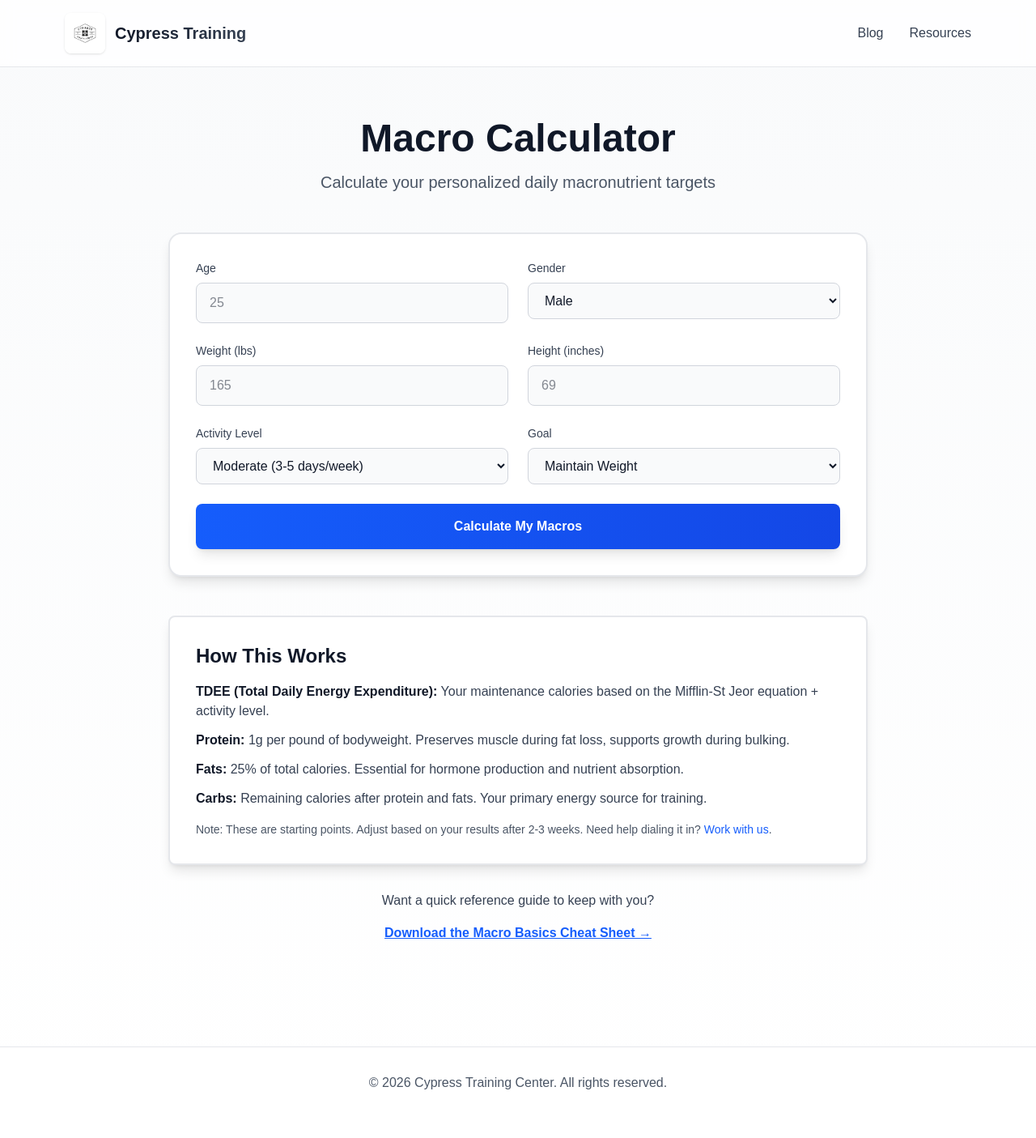
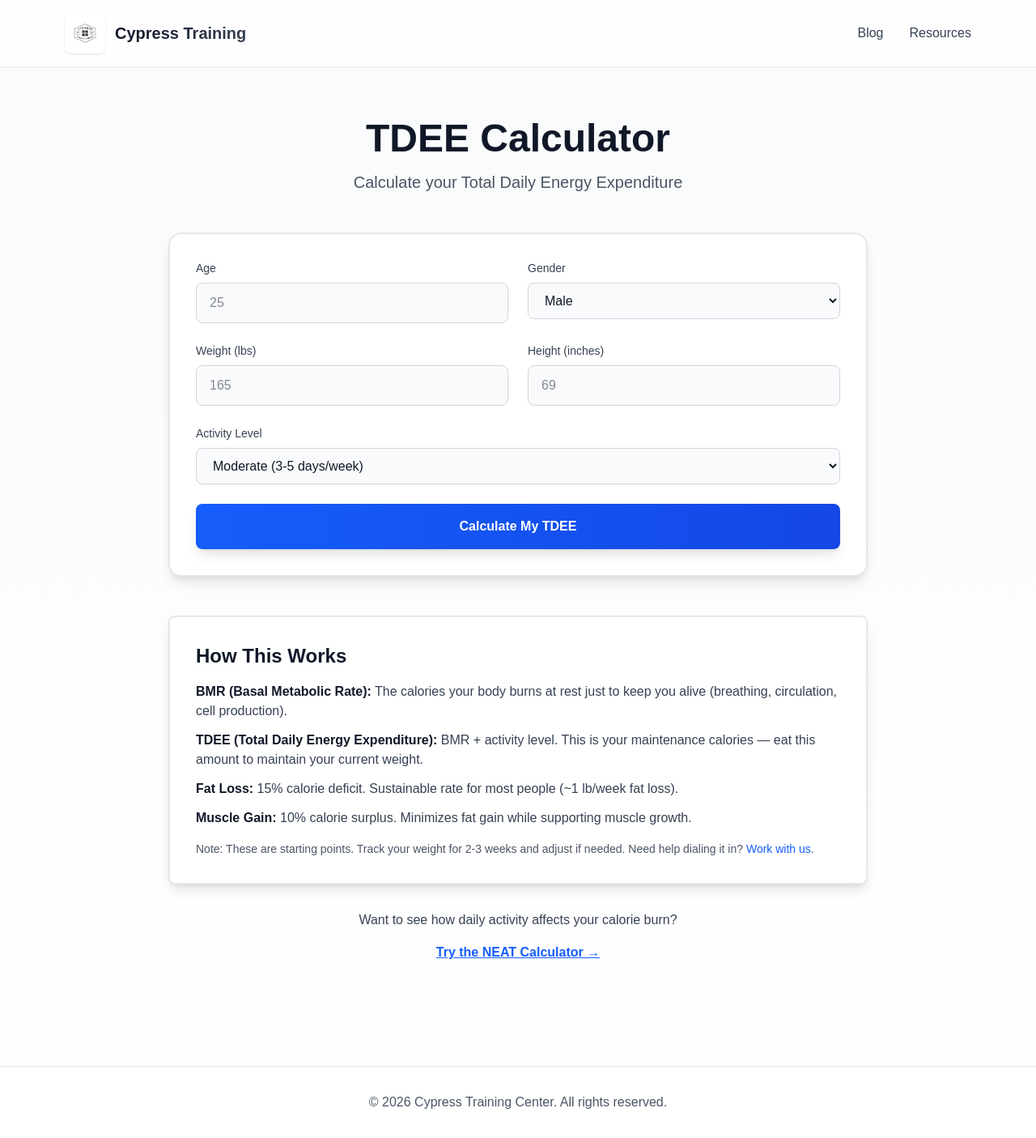
Before and after one commit to iandramirez94/cypress-training-site, a Next.js app: page /calculator in a window 1280 px wide. Shown: the whole page at 81% size. Before the commit the page ends 1381 px from the top, so only its background shows below. Built offline with nearby package versions, Linux system fonts and the light colour scheme.

Commit message:
Convert macro calculator to TDEE calculator (calories only, no macros)

```diff
--- a/app/calculator/page.tsx
+++ b/app/calculator/page.tsx
@@ -4,22 +4,20 @@ import { useState } from 'react';
 import Link from 'next/link';
 import Image from 'next/image';
 
-export default function MacrosCalculator() {
+export default function TDEECalculator() {
   const [age, setAge] = useState('');
   const [gender, setGender] = useState('male');
   const [weight, setWeight] = useState('');
   const [height, setHeight] = useState('');
   const [activityLevel, setActivityLevel] = useState('moderate');
-  const [goal, setGoal] = useState('maintain');
   const [results, setResults] = useState<{
+    bmr: number;
     tdee: number;
-    protein: { grams: number; calories: number };
-    carbs: { grams: number; calories: number };
-    fats: { grams: number; calories: number };
-    totalCalories: number;
+    cut: number;
+    bulk: number;
   } | null>(null);
 
-  const calculateMacros = () => {
+  const calculateTDEE = () => {
     const weightNum = parseFloat(weight);
     const heightNum = parseFloat(height);
     const ageNum = parseInt(age);
@@ -51,36 +49,14 @@ export default function MacrosCalculator() {
     };
 
     const tdee = Math.round(bmr * activityMultipliers[activityLevel]);
-
-    // Adjust for goal
-    let targetCalories: number;
-    if (goal === 'cut') {
-      targetCalories = Math.round(tdee * 0.85); // 15% deficit
-    } else if (goal === 'bulk') {
-      targetCalories = Math.round(tdee * 1.1); // 10% surplus
-    } else {
-      targetCalories = tdee;
-    }
-
-    // Calculate macros
-    // Protein: 1g per lb bodyweight
-    const proteinGrams = Math.round(weightNum);
-    const proteinCalories = proteinGrams * 4;
-
-    // Fats: 25% of total calories
-    const fatCalories = Math.round(targetCalories * 0.25);
-    const fatGrams = Math.round(fatCalories / 9);
-
-    // Carbs: remaining calories
-    const carbCalories = targetCalories - proteinCalories - fatCalories;
-    const carbGrams = Math.round(carbCalories / 4);
+    const cut = Math.round(tdee * 0.85); // 15% deficit
+    const bulk = Math.round(tdee * 1.1); // 10% surplus
 
     setResults({
+      bmr: Math.round(bmr),
       tdee,
-      protein: { grams: proteinGrams, calories: proteinCalories },
-      carbs: { grams: carbGrams, calories: carbCalories },
-      fats: { grams: fatGrams, calories: fatCalories },
-      totalCalories: targetCalories,
+      cut,
+      bulk,
     });
   };
 
@@ -110,10 +86,10 @@ export default function MacrosCalculator() {
       <main className="max-w-4xl mx-auto px-4 py-16">
         <div className="text-center mb-12">
           <h1 className="text-5xl font-bold text-gray-900 mb-4">
-            Macro Calculator
+            TDEE Calculator
           </h1>
           <p className="text-xl text-gray-600">
-            Calculate your personalized daily macronutrient targets
+            Calculate your Total Daily Energy Expenditure
           </p>
         </div>
 
@@ -177,7 +153,7 @@ export default function MacrosCalculator() {
             </div>
 
             {/* Activity Level */}
-            <div>
+            <div className="md:col-span-2">
               <label className="block text-sm font-medium text-gray-700 mb-2">
                 Activity Level
               </label>
@@ -193,29 +169,13 @@ export default function MacrosCalculator() {
                 <option value="veryActive">Very Active (2x/day)</option>
               </select>
             </div>
-
-            {/* Goal */}
-            <div>
-              <label className="block text-sm font-medium text-gray-700 mb-2">
-                Goal
-              </label>
-              <select
-                value={goal}
-                onChange={(e) => setGoal(e.target.value)}
-                className="w-full px-4 py-3 bg-gray-50 border border-gray-300 rounded-lg text-gray-900 focus:border-blue-500 focus:ring-2 focus:ring-blue-500/20 focus:outline-none"
-              >
-                <option value="cut">Lose Fat (15% deficit)</option>
-                <option value="maintain">Maintain Weight</option>
-                <option value="bulk">Build Muscle (10% surplus)</option>
-              </select>
-            </div>
           </div>
 
           <button
-            onClick={calculateMacros}
+            onClick={calculateTDEE}
             className="w-full bg-gradient-to-r from-blue-600 to-blue-700 hover:from-blue-700 hover:to-blue-800 text-white font-semibold py-4 rounded-lg shadow-lg hover:shadow-xl transform hover:scale-[1.02] transition-all"
           >
-            Calculate My Macros
+            Calculate My TDEE
           </button>
         </div>
 
@@ -223,68 +183,45 @@ export default function MacrosCalculator() {
         {results && (
           <div className="bg-white rounded-2xl border-2 border-gray-200 shadow-lg p-8">
             <h2 className="text-3xl font-bold text-gray-900 mb-6 text-center">
-              Your Daily Targets
+              Your Daily Calorie Targets
             </h2>
 
+            {/* BMR */}
+            <div className="bg-gradient-to-br from-gray-50 to-white border-2 border-gray-200 rounded-lg p-6 text-center mb-6">
+              <p className="text-gray-600 text-sm mb-2">Basal Metabolic Rate (BMR)</p>
+              <p className="text-4xl font-bold text-gray-900 mb-2">{results.bmr}</p>
+              <p className="text-gray-500 text-sm">calories/day at rest</p>
+            </div>
+
+            {/* TDEE */}
+            <div className="bg-gradient-to-br from-blue-50 to-white border-2 border-blue-200 rounded-lg p-6 text-center mb-6">
+              <p className="text-gray-600 text-sm mb-2">Total Daily Energy Expenditure (TDEE)</p>
+              <p className="text-5xl font-bold text-blue-600 mb-2">{results.tdee}</p>
+              <p className="text-gray-500 text-sm">calories/day to maintain weight</p>
+            </div>
+
+            {/* Goal Targets */}
             <div className="grid md:grid-cols-2 gap-6 mb-8">
-              <div className="bg-gradient-to-br from-gray-50 to-white border-2 border-gray-200 rounded-lg p-6 text-center">
-                <p className="text-gray-600 text-sm mb-2">Maintenance Calories (TDEE)</p>
-                <p className="text-4xl font-bold text-gray-900">{results.tdee}</p>
-                <p className="text-gray-500 text-sm mt-1">calories/day</p>
+              <div className="bg-gradient-to-br from-red-50 to-white border-2 border-red-200 rounded-lg p-6 text-center">
+                <p className="text-gray-600 text-sm mb-2">Fat Loss (15% deficit)</p>
+                <p className="text-4xl font-bold text-red-600 mb-2">{results.cut}</p>
+                <p className="text-gray-500 text-sm">calories/day</p>
               </div>
 
-              <div className="bg-gradient-to-br from-blue-50 to-white border-2 border-blue-200 rounded-lg p-6 text-center">
-                <p className="text-gray-600 text-sm mb-2">Target Calories</p>
-                <p className="text-4xl font-bold text-blue-600">{results.totalCalories}</p>
-                <p className="text-gray-500 text-sm mt-1">calories/day</p>
-              </div>
-            </div>
-
-            <div className="space-y-4 mb-8">
-              {/* Protein */}
-              <div className="bg-gradient-to-r from-blue-50 to-white border-2 border-blue-200 rounded-lg p-6">
-                <div className="flex justify-between items-center mb-2">
-                  <h3 className="text-xl font-semibold text-gray-900">Protein</h3>
-                  <span className="text-gray-600">{results.protein.calories} cal</span>
-                </div>
-                <div className="flex items-baseline gap-2">
-                  <span className="text-3xl font-bold text-blue-600">{results.protein.grams}g</span>
-                  <span className="text-gray-500">per day</span>
-                </div>
-              </div>
-
-              {/* Carbs */}
-              <div className="bg-gradient-to-r from-green-50 to-white border-2 border-green-200 rounded-lg p-6">
-                <div className="flex justify-between items-center mb-2">
-                  <h3 className="text-xl font-semibold text-gray-900">Carbohydrates</h3>
-                  <span className="text-gray-600">{results.carbs.calories} cal</span>
-                </div>
-                <div className="flex items-baseline gap-2">
-                  <span className="text-3xl font-bold text-green-600">{results.carbs.grams}g</span>
-                  <span className="text-gray-500">per day</span>
-                </div>
-              </div>
-
-              {/* Fats */}
-              <div className="bg-gradient-to-r from-amber-50 to-white border-2 border-amber-200 rounded-lg p-6">
-                <div className="flex justify-between items-center mb-2">
-                  <h3 className="text-xl font-semibold text-gray-900">Fats</h3>
-                  <span className="text-gray-600">{results.fats.calories} cal</span>
-                </div>
-                <div className="flex items-baseline gap-2">
-                  <span className="text-3xl font-bold text-amber-600">{results.fats.grams}g</span>
-                  <span className="text-gray-500">per day</span>
-                </div>
+              <div className="bg-gradient-to-br from-green-50 to-white border-2 border-green-200 rounded-lg p-6 text-center">
+                <p className="text-gray-600 text-sm mb-2">Muscle Gain (10% surplus)</p>
+                <p className="text-4xl font-bold text-green-600 mb-2">{results.bulk}</p>
+                <p className="text-gray-500 text-sm">calories/day</p>
               </div>
             </div>
 
             {/* CTA */}
             <div className="bg-gradient-to-r from-blue-50 to-blue-100 border-2 border-blue-300 rounded-lg p-6 text-center">
               <h3 className="text-2xl font-bold text-gray-900 mb-3">
-                Want a Custom Program to Hit These Numbers?
+                Want a Complete Training & Nutrition Plan?
               </h3>
               <p className="text-gray-700 mb-6">
-                Get a personalized training plan, meal guidance, and direct coaching support to reach your goals faster.
+                Get a personalized program with custom calorie targets, macro breakdowns, and progressive training built around your goals.
               </p>
               <Link
                 href="/"
@@ -301,33 +238,33 @@ export default function MacrosCalculator() {
           <h2 className="text-2xl font-bold text-gray-900 mb-4">How This Works</h2>
           <div className="space-y-3 text-gray-700">
             <p>
-              <strong className="text-gray-900">TDEE (Total Daily Energy Expenditure):</strong> Your maintenance calories based on the Mifflin-St Jeor equation + activity level.
+              <strong className="text-gray-900">BMR (Basal Metabolic Rate):</strong> The calories your body burns at rest just to keep you alive (breathing, circulation, cell production).
             </p>
             <p>
-              <strong className="text-gray-900">Protein:</strong> 1g per pound of bodyweight. Preserves muscle during fat loss, supports growth during bulking.
+              <strong className="text-gray-900">TDEE (Total Daily Energy Expenditure):</strong> BMR + activity level. This is your maintenance calories — eat this amount to maintain your current weight.
             </p>
             <p>
-              <strong className="text-gray-900">Fats:</strong> 25% of total calories. Essential for hormone production and nutrient absorption.
+              <strong className="text-gray-900">Fat Loss:</strong> 15% calorie deficit. Sustainable rate for most people (~1 lb/week fat loss).
             </p>
             <p>
-              <strong className="text-gray-900">Carbs:</strong> Remaining calories after protein and fats. Your primary energy source for training.
+              <strong className="text-gray-900">Muscle Gain:</strong> 10% calorie surplus. Minimizes fat gain while supporting muscle growth.
             </p>
             <p className="text-sm text-gray-600 mt-4">
-              Note: These are starting points. Adjust based on your results after 2-3 weeks. Need help dialing it in? <Link href="/" className="text-blue-600 hover:underline font-medium">Work with us</Link>.
+              Note: These are starting points. Track your weight for 2-3 weeks and adjust if needed. Need help dialing it in? <Link href="/" className="text-blue-600 hover:underline font-medium">Work with us</Link>.
             </p>
           </div>
         </div>
 
-        {/* Download Cheat Sheet CTA */}
+        {/* Related Tools */}
         <div className="mt-8 text-center">
           <p className="text-gray-700 mb-4">
-            Want a quick reference guide to keep with you?
+            Want to see how daily activity affects your calorie burn?
           </p>
           <Link
-            href="/resources"
+            href="/neat-calculator"
             className="inline-block text-blue-600 hover:text-blue-700 font-semibold underline"
           >
-            Download the Macro Basics Cheat Sheet →
+            Try the NEAT Calculator →
           </Link>
         </div>
       </main>
--- a/app/neat-calculator/page.tsx
+++ b/app/neat-calculator/page.tsx
@@ -295,11 +295,17 @@ export default function NEATCalculator() {
           </div>
         )}
 
-        {/* Learn More */}
+        {/* Related Tools */}
         <div className="mt-8 text-center">
           <p className="text-gray-700 mb-4">
-            Want to learn more about NEAT and why it matters for fat loss?
+            Want to calculate your total daily calorie needs?
           </p>
+          <Link
+            href="/calculator"
+            className="inline-block text-blue-600 hover:text-blue-700 font-semibold underline mr-6"
+          >
+            Try the TDEE Calculator →
+          </Link>
           <Link
             href="/blog/why-neat-matters-more-than-cardio"
             className="inline-block text-blue-600 hover:text-blue-700 font-semibold underline"
--- a/app/resources/page.tsx
+++ b/app/resources/page.tsx
@@ -18,17 +18,17 @@ export default function Resources() {
         <div className="grid md:grid-cols-2 gap-8">
           <div className="border-2 border-blue-500 rounded-lg p-6 bg-gradient-to-br from-blue-50 to-white">
             <div className="flex items-center gap-2 mb-2">
-              <span className="text-2xl">🧮</span>
-              <h2 className="text-2xl font-bold text-gray-900">Macro Calculator</h2>
+              <span className="text-2xl">🔥</span>
+              <h2 className="text-2xl font-bold text-gray-900">TDEE Calculator</h2>
             </div>
             <p className="text-gray-600 mb-4">
-              Calculate your personalized daily protein, carbs, and fats targets based on your goals.
+              Calculate your Total Daily Energy Expenditure and calorie targets for fat loss or muscle gain.
             </p>
             <Link
               href="/calculator"
               className="inline-block bg-blue-600 hover:bg-blue-700 text-white px-6 py-2 rounded-lg font-semibold transition-colors"
             >
-              Calculate Now →
+              Calculate TDEE →
             </Link>
           </div>
 
--- a/content-drafts/blog/why-neat-matters-more-than-cardio.md
+++ b/content-drafts/blog/why-neat-matters-more-than-cardio.md
@@ -154,7 +154,7 @@ We build custom programs that fit your schedule, equipment, and goals. No cookie
 ## Related Resources
 
 - **[Calculate Your NEAT →](/neat-calculator)** Use our calculator to estimate your daily non-exercise calorie burn
-- **[Calculate Your Macros →](/calculator)** Find your personalized daily calorie and macro targets
+- **[Calculate Your TDEE →](/calculator)** Find your personalized daily calorie targets
 - **[5 Form Mistakes Killing Your Gains →](/blog/5-form-mistakes-killing-your-gains)** Master the basics before adding complexity
 
 ---
```
